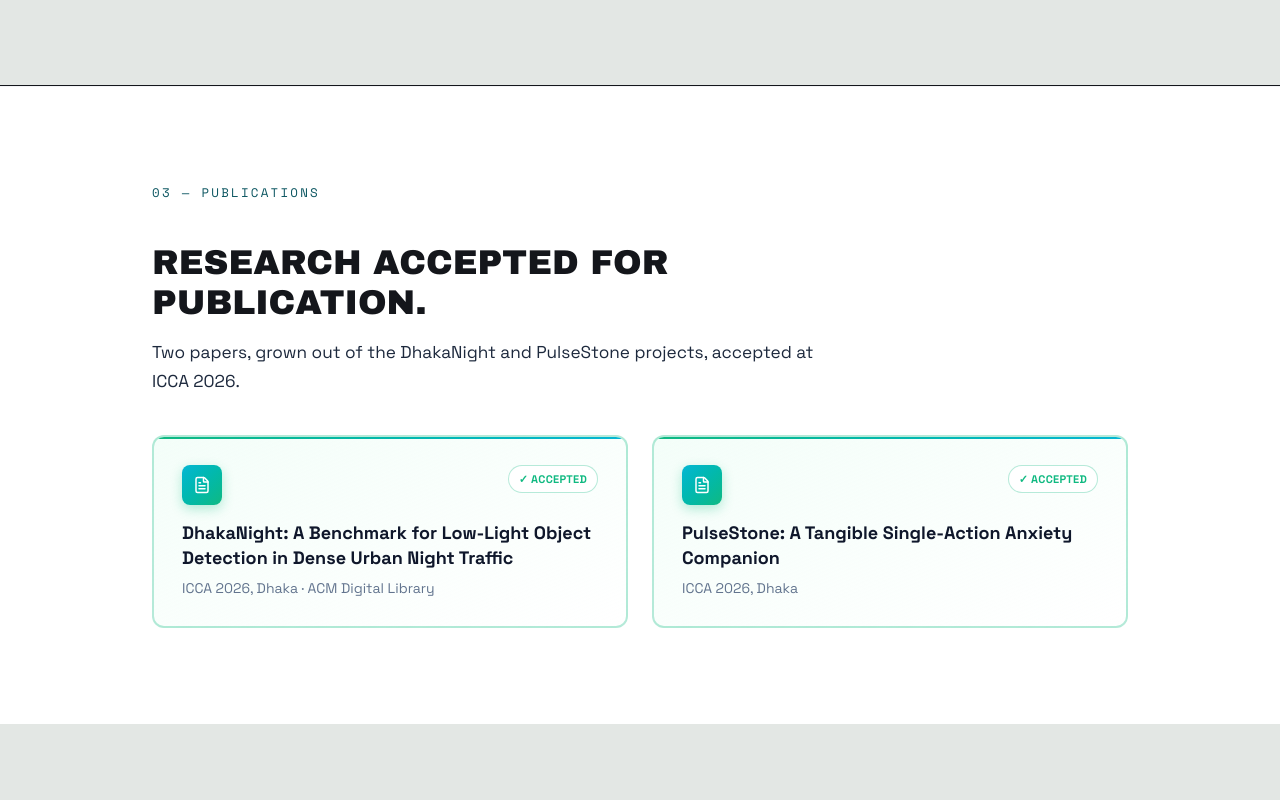
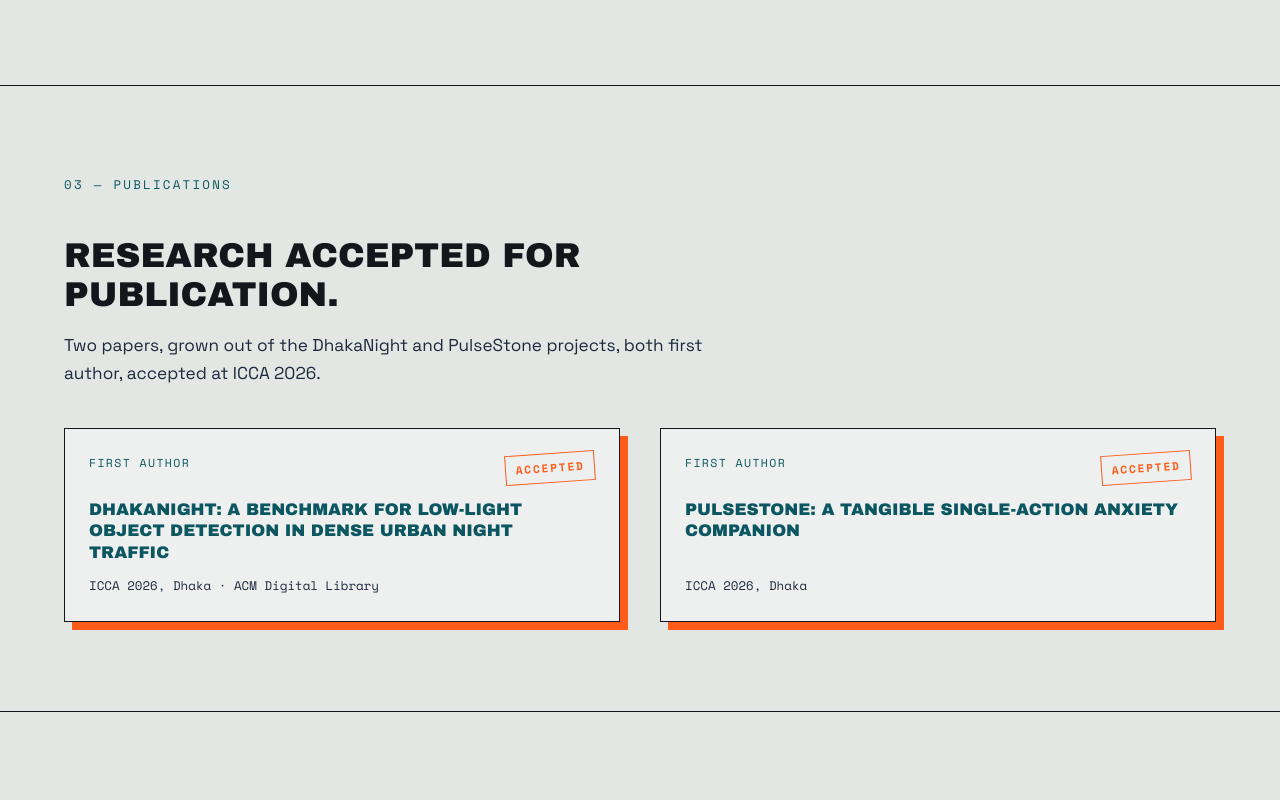
Before and after one commit to rakib4123/rakib4123.github.io, a Next.js app: page / in a window 1280 px wide. Shown: the part 5820-6620 px from the top of the page. Built offline with nearby package versions, Linux system fonts and the light colour scheme.

Commit message:
Reprint publications with first authorship and a rotated ACCEPTED stamp

```diff
--- a/src/components/Publications.tsx
+++ b/src/components/Publications.tsx
@@ -2,13 +2,10 @@
 
 import { motion } from "framer-motion";
 import { SectionHeading } from "./SectionHeading";
-import { FileText } from "lucide-react";
-import SpotlightCard from "./SpotlightCard";
 
 const publications = [
   {
-    title:
-      "DhakaNight: A Benchmark for Low-Light Object Detection in Dense Urban Night Traffic",
+    title: "DhakaNight: A Benchmark for Low-Light Object Detection in Dense Urban Night Traffic",
     venue: "ICCA 2026, Dhaka · ACM Digital Library",
   },
   {
@@ -19,41 +16,35 @@ const publications = [
 
 export default function Publications() {
   return (
-    <section id="publications" className="py-24 bg-white relative border-t border-gray-100">
-      <div className="max-w-5xl mx-auto px-6">
+    <section id="publications" className="rule-b px-[var(--pad)] py-[var(--gap)]">
       <SectionHeading
         title="Research accepted for publication."
         tag="03 — Publications"
-          subtitle="Two papers, grown out of the DhakaNight and PulseStone projects, accepted at ICCA 2026."
+        subtitle="Two papers, grown out of the DhakaNight and PulseStone projects, both first author, accepted at ICCA 2026."
       />
 
-        <div className="grid md:grid-cols-2 gap-6">
+      <div className="grid gap-[clamp(1.5rem,3.5vw,2.5rem)] md:grid-cols-2">
         {publications.map((pub, i) => (
-            <motion.div
+          <motion.article
             key={pub.title}
-              initial={{ opacity: 0, y: 20 }}
+            initial={{ opacity: 0, y: 16 }}
             whileInView={{ opacity: 1, y: 0 }}
-              viewport={{ once: true, margin: "-50px" }}
-              transition={{ duration: 0.5, delay: i * 0.1 }}
+            viewport={{ once: true, margin: "-80px" }}
+            transition={{ duration: 0.45, delay: i * 0.08 }}
+            className="rule-a shadow-hard bg-paper-lift p-6 flex flex-col"
           >
-              <SpotlightCard className="relative h-full bg-gradient-to-br from-emerald-50/60 to-white border-2 border-brand-emerald/30 rounded-xl p-7 overflow-hidden hover:shadow-[0_10px_30px_rgba(16,185,129,0.15)] transition-shadow duration-300">
-                <div className="absolute top-0 left-0 w-full h-0.5 bg-gradient-to-r from-brand-emerald to-brand-cyan"></div>
-                <div className="flex items-start justify-between mb-4">
-                  <div className="w-10 h-10 rounded-lg bg-gradient-to-br from-brand-cyan to-brand-emerald text-white flex items-center justify-center shadow-[0_4px_12px_rgba(16,185,129,0.3)]">
-                    <FileText size={18} />
+            <div className="flex items-start justify-between gap-4 mb-4">
+              <span className="font-mono text-[.72rem] uppercase tracking-[0.12em] text-petrol">
+                First author
+              </span>
+              <span className="stamp shrink-0">Accepted</span>
             </div>
-                  <span className="inline-flex items-center gap-1 text-[11px] font-bold tracking-wide text-brand-emerald bg-white border border-brand-emerald/30 px-2.5 py-1 rounded-full uppercase">
-                    ✓ Accepted
-                  </span>
-                </div>
-                <h3 className="text-lg font-bold text-slate-900 mb-2 leading-snug">
+            <h3 className="font-display uppercase text-petrol text-[1.05rem] leading-[1.3] m-0 mb-3">
               {pub.title}
             </h3>
-                <p className="text-sm text-slate-500">{pub.venue}</p>
-              </SpotlightCard>
-            </motion.div>
+            <p className="font-mono text-[.78rem] m-0 mt-auto">{pub.venue}</p>
+          </motion.article>
         ))}
-        </div>
       </div>
     </section>
   );
```
Lines whose indentation alone changed are shown as unchanged.
